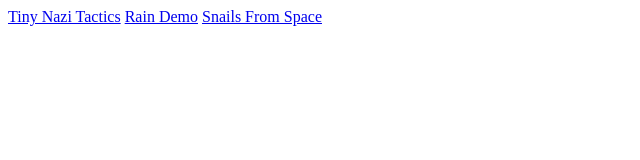
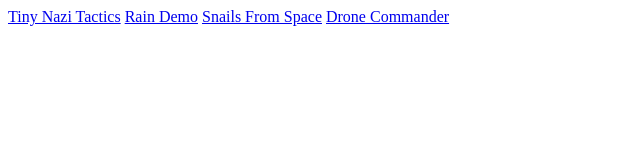
Before and after one commit to securas/securas.github.io, a plain HTML site: page index.html in a window 1280 px wide. Shown: the whole page, without its empty margins (0-640 px from the left). Drawn offline with Linux system fonts and the light colour scheme.

Commit message:
included DC

```diff
--- a/index.html
+++ b/index.html
@@ -2,4 +2,5 @@
 <a href="tnt/tnt.html">Tiny Nazi Tactics</a>
 <a href="raindemo/raindemo.html">Rain Demo</a>
 <a href="snailsfromspace/index.html">Snails From Space</a>
+<a href="dronecommander/dc.exe.html">Drone Commander</a>
 </html>
```
